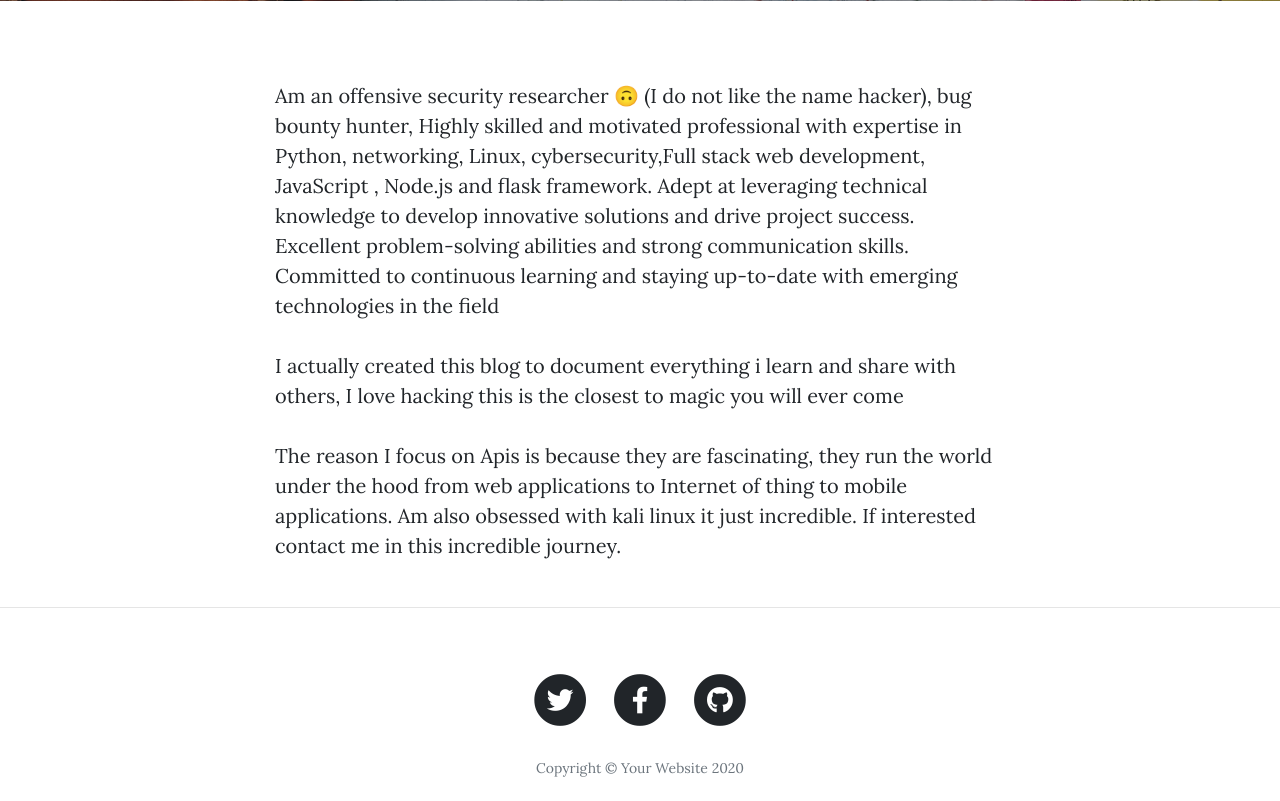
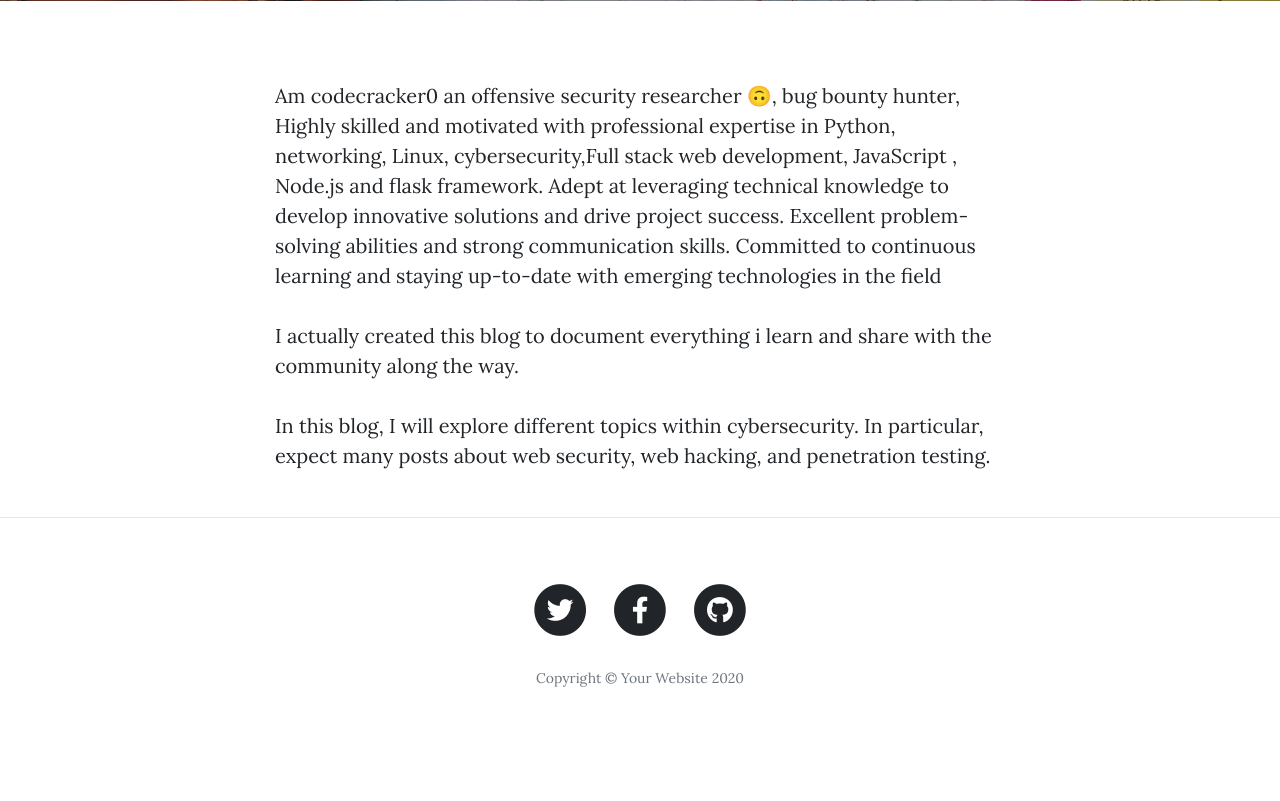
Before and after one commit to deniskamurua/Blog3.0, a Flask app: page /about in a window 1280 px wide. Shown: the part 531-1332 px from the top of the page. After the commit the page ends 1218 px from the top, so only its background shows below. Run offline with Flask 3, Linux system fonts and the light colour scheme; some libraries are stand-ins or nearby versions.

Commit message:
New update

```diff
--- a/main.py
+++ b/main.py
@@ -246,4 +246,4 @@ def delete_post(post_id):
 
 
 if __name__ == "__main__":
-    app.run(debug=True)
+    app.run(host='0.0.0.0', port=5000, debug=True)
--- a/templates/about.html
+++ b/templates/about.html
@@ -19,15 +19,14 @@
   <div class="container">
     <div class="row">
       <div class="col-lg-8 col-md-10 mx-auto">
-        <p>Am an offensive security researcher 🙃 (I do not like the name hacker), bug bounty hunter, Highly skilled and motivated professional with expertise in Python, networking, Linux,
+        <p>Am codecracker0 an offensive security researcher 🙃, bug bounty hunter, Highly skilled and motivated with professional  expertise in Python, networking, Linux,
 cybersecurity,Full stack  web development, JavaScript , Node.js and flask framework. Adept at leveraging technical knowledge to
 develop innovative solutions and drive project success. Excellent problem-solving abilities and strong
 communication skills. Committed to continuous learning and staying up-to-date with emerging
 technologies in the field</p>
-        <p>I actually created this blog to document everything i learn and share with others, I love hacking this is the closest to magic you will ever come</p>
+        <p>I actually created this blog to document everything i learn and share with the community along the way.</p>
         <p>
-          The reason I focus on Apis is because they are fascinating, they run the world under the hood from web applications to Internet of thing to mobile applications.
-          Am  also obsessed with kali linux it just incredible. If interested contact me in this incredible journey.
+          In this blog, I will explore different topics within cybersecurity. In particular, expect many posts about web security, web hacking, and penetration testing.
 
         </p>
       </div>
```
